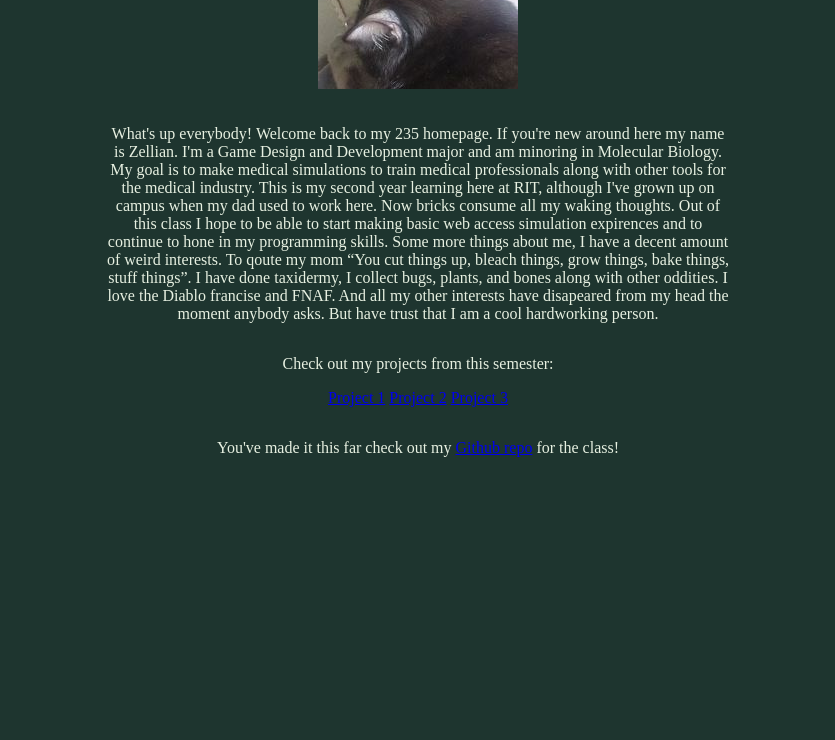
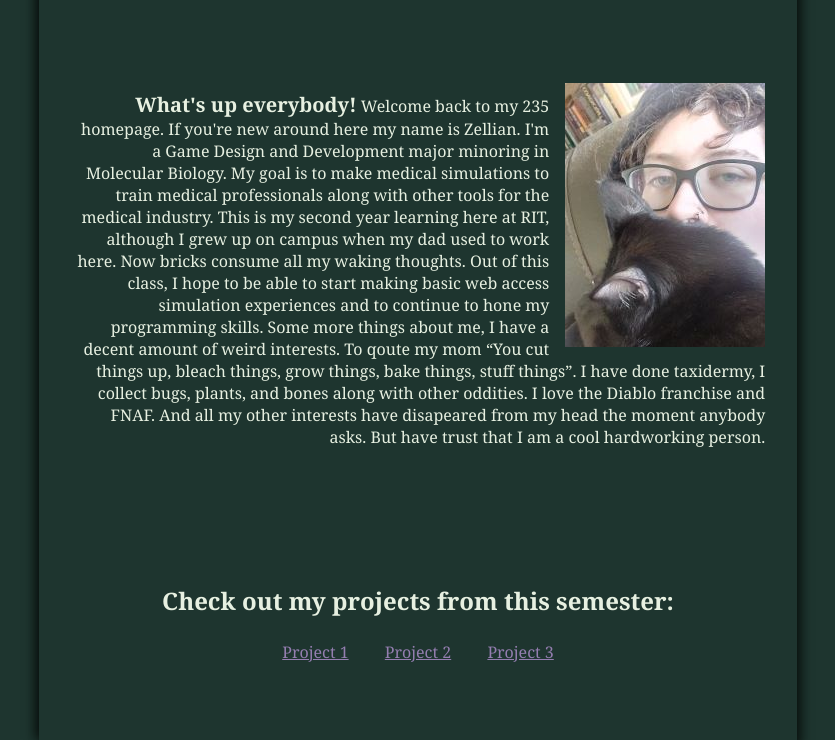
Before and after one commit to ZellianD/IGME235, a plain HTML site: page index.html in a window 1280 px wide. Shown: the part 313-1053 px from the top of the page, without its empty margins (222-1057 px from the left). Before the commit the page ends 800 px from the top, so only its background shows below. Drawn offline with Linux system fonts and the light colour scheme.

Commit message:
basic home page finish

```diff
--- a/Style_sheet/styleSheet.css
+++ b/Style_sheet/styleSheet.css
@@ -1,35 +1,73 @@
-/* Use the slectors mentioned in index here
-create a coherent color pallet
-utilize the natural box layout
-every part of every link must have a color withing the color yup
-this needs to go through some kind of checky thing I aint gonna worry about that just yet */
-/* $light-green: #beef9eff;
-$olivine: #a6c36fff;
-$moss-green: #828c51ff;
-$brunswick-green: #335145ff;
-$dark-green: #1e352fff; */
+
+/* *{
+    border: 1px solid white;
+} */
 body{
     background-color: #1e352f;
     text-align: center;
     color: #e7f0e1;
+    font-family:Georgia, 'Times New Roman', Times, serif
 }
-
+#content{
+    margin-left:20%;
+    margin-right:20%;
+    box-shadow:4px 4px 10px #0a120f, -4px -4px 10px #0a120f;
+}
 h1{
     color: #828c51;
-    margin-top: 5rem;
+    font-size: 4rem;
+    padding-top: 5rem;
+    overflow-wrap: break-word;
 }
-
-.bio{
-    margin-left: 20rem;
-    margin-right: 20rem;
+#personalIMG{
+    float:right;
+    max-block-size: 100%;
+    padding-left: 1rem;
+    /* padding-right: 3rem; */
+    padding-top: 3.5rem;
 }
-
+ .bio{
+    padding-left: 2rem;
+    padding-right: 2rem;
+}
+.bio strong{
+    font-size: 1.25rem;
+}
+.bio p{
+    padding-top:4rem;
+    /* margin-left: 10rem; */
+    text-align:right;
+}
 div{
     margin-top: 2rem;
 }
-a.project:link{
-    color:#beef9eff;
+div .projects{
+    padding-top:5rem;
+    padding-bottom:5rem;
 }
-::-webkit-scrollbar{
-    scrollbar-color: #335145ff;
+div.projects p{
+    clear:right;
+    font-weight:bold;
+    font-size:x-large;
 }
+nav a{
+    padding: 1rem;
+}
+a:link{
+    color:#947EB0;
+}
+a:visited{
+    color:#808D8E;
+}
+a:focus{
+    color:#a3a5c3;
+}
+a:hover{
+    color:#766c7f;
+}
+a:active{
+    color:#a9d2d5;
+}
+ #GIT{
+    padding-top:1rem;
+}
--- a/index.html
+++ b/index.html
@@ -8,41 +8,40 @@
     <link rel="styleSheet" href="Style_sheet/styleSheet.css">
 </head>
 <body>
+    <div id="content">
     <h1>Zellian Dettmer's 235 Page</h1>
-    <img id="personalIMG"src="images/me.jpg" alt="Photograph of Zellian with his black cat sleeping on his face.">
-    <!-- This is genuinly one of the only photos I have of myself the rest show even less of my face because my cat is sleeping on it -->
 
     <div class="bio">
+        <img id="personalIMG"src="images/me.jpg" alt="Photograph of Zellian with his black cat sleeping on his face.">
+    <!-- This is genuinly one of the only photos I have of myself the rest show even less of my face because my cat is sleeping on it -->
         <p>
             <!-- this is information about me dont worry bout it  -->
-            What's up everybody! Welcome back to my 235 homepage. If you're new around here my name is Zellian.
-            I'm a Game Design and Development major and am minoring in Molecular Biology.
+            <strong>What's up everybody!</strong> Welcome back to my 235 homepage. If you're new around here my name is Zellian.
+            I'm a Game Design and Development major minoring in Molecular Biology.
             My goal is to make medical simulations to train medical professionals along with other tools for the medical industry.
-            This is my second year learning here at RIT, although I've grown up on campus when my dad used to work here.
+            This is my second year learning here at RIT, although I grew up on campus when my dad used to work here.
             Now bricks consume all my waking thoughts.
-            Out of this class I hope to be able to start making basic web access simulation expirences and to continue to hone in my programming skills.
+            Out of this class, I hope to be able to start making basic web access simulation experiences and to continue to hone my programming skills.
             Some more things about me, I have a decent amount of weird interests.
             To qoute my mom <q>You cut things up, bleach things, grow things, bake things, stuff things</q>.
             I have done taxidermy, I collect bugs, plants, and bones along with other oddities.
-            I love the Diablo francise and FNAF.
+            I love the Diablo franchise and FNAF.
             And all my other interests have disapeared from my head the moment anybody asks.
             But have trust that I am a cool hardworking person.
         </p>
     </div>
 
-    <div>
+    <div class="projects">
         <p>Check out my projects from this semester:</p>
-    <nav class="projects">
-        <a href="/Project/placeholder.html" target="_blank">Project 1</a>
-        <a href="/Project/placeholder.html" target="_blank">Project 2</a>
-        <a href="/Project/placeholder.html" target="_blank">Project 3</a>
+    <nav>
+        <a href="Project/placeholder.html" target="_blank">Project 1</a>
+        <a href="Project/placeholder.html" target="_blank">Project 2</a>
+        <a href="Project/placeholder.html" target="_blank">Project 3</a>
     </nav>
     </div>
-
-    <div ID="GIT">
+    </div>
+    <footer id="GIT">
         <p>You've made it this far check out my <a href="https://github.com/ZellianD/IGME235">Github repo</a> for the class!</p>
-    </div>
-    <!-- make this an ID -->
-    <!-- link to the Github repo for this class -->
+    </footer>
 </body>
 </html>
```
Also changed, not shown: Project/placeholder.html (+4 -4 lines).
